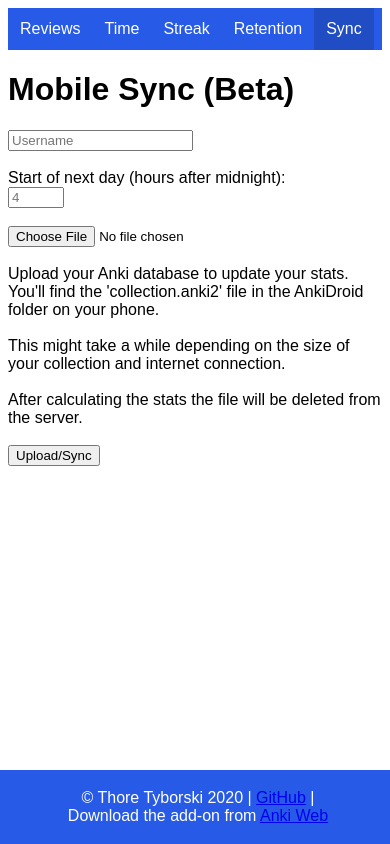
After one commit to ThoreBor/Anki_Leaderboard, a Django app: template server/templates/upload.html in a window 390 px wide. The commit adds this page. Run offline with Django 3.2, Linux system fonts and the light colour scheme; the template is opened without the code that fills it, so the values that code supplies are empty.

Commit message:
mobile sync

```diff
--- a/server/templates/header+footer.html
+++ b/server/templates/header+footer.html
@@ -1,6 +1,16 @@
 <!DOCTYPE html>
 <html>
 <head>
+    <!-- Global site tag (gtag.js) - Google Analytics -->
+    <script async src="https://www.googletagmanager.com/gtag/js?id=UA-168789064-1"></script>
+    <script>
+      window.dataLayer = window.dataLayer || [];
+      function gtag(){dataLayer.push(arguments);}
+      gtag('js', new Date());
+
+      gtag('config', 'UA-168789064-1');
+    </script>
+
 	<title>Leaderboard</title>
 	<meta name="viewport" content="width=device-width, initial-scale=1.0">
 	<style>
@@ -49,7 +59,7 @@
 		  display: block;
 		  color: white;
 		  text-align: center;
-		  padding: 14px 16px;
+		  padding: 12px 12px;
 		  text-decoration: none;
 		  font-family: Arial;
 		}
@@ -107,6 +117,26 @@
 		  background-color: #cd7f32;
 		  font-weight: bold;
 		}
+		.loader {
+			border: 16px solid #f3f3f3;
+			border-radius: 50%;
+			border-top: 16px solid #3498db;
+			width: 60px;
+			height: 60px;
+			-webkit-animation: spin 2s linear infinite; /* Safari */
+			animation: spin 2s linear infinite;
+		}
+
+		/* Safari */
+		@-webkit-keyframes spin {
+			0% { -webkit-transform: rotate(0deg); }
+			100% { -webkit-transform: rotate(360deg); }
+		}
+
+		@keyframes spin {
+			0% { transform: rotate(0deg); }
+			100% { transform: rotate(360deg); }
+		}
 	</style>
 </head>
 
@@ -120,6 +150,9 @@
 
 {% block user_info %}
 {% endblock %}
+
+{% block upload %}
+{% endblock %}
 <br><br><br><br><br>
 <footer>
   <p>© Thore Tyborski 2020 |
--- /dev/null
+++ b/server/templates/upload.html
@@ -0,0 +1,40 @@
+{% extends "header+footer.html" %}
+
+{% block nav %}
+<ul>
+  <li><a href="/">Reviews</a></li>
+  <li><a href="/time/">Time</a></li>
+  <li><a href="/streak/">Streak</a></li>
+  <li><a href="/retention/">Retention</a></li>
+  <li><a class="active" href="/upload/">Sync</a></li>
+</ul>
+{% endblock %}
+
+
+{% block upload %}
+	<h1 style="font-family: arial, sans-serif">Mobile Sync (Beta)</h1>
+	<form method="post" enctype="multipart/form-data">
+		{% csrf_token %}
+		<input type="text" name="username" placeholder="Username" maxlength="15"><br><br>
+		<div style="font-family: arial, sans-serif">Start of next day (hours after midnight):</div>
+		<input type="number" name="newday" min="0" max="23" placeholder="4"><br><br>
+		<input type="file" name="database" accept=".anki2"><br><br>
+		<input type="hidden" id="time" name="offset" value= >
+		<div style="font-family: arial, sans-serif">
+			Upload your Anki database to update your stats. You'll find the 'collection.anki2' file in the AnkiDroid folder on your phone.<br><br>
+			This might take a while depending on the size of your collection and internet connection.<br><br>
+			After calculating the stats the file will be deleted from the server.
+		</div><br>
+		<button onclick="loader()"type="submit">Upload/Sync</button>
+	</form>
+	<br><br>
+	<div class="" id="loader"></div>
+	<script type="text/javascript">
+		var d = new Date();
+        var offset = d.getTimezoneOffset();
+		document.getElementById("time").value = offset;
+		function loader(){
+			document.getElementById('loader').className = "loader";
+		}
+	</script>
+{% endblock %}
```
